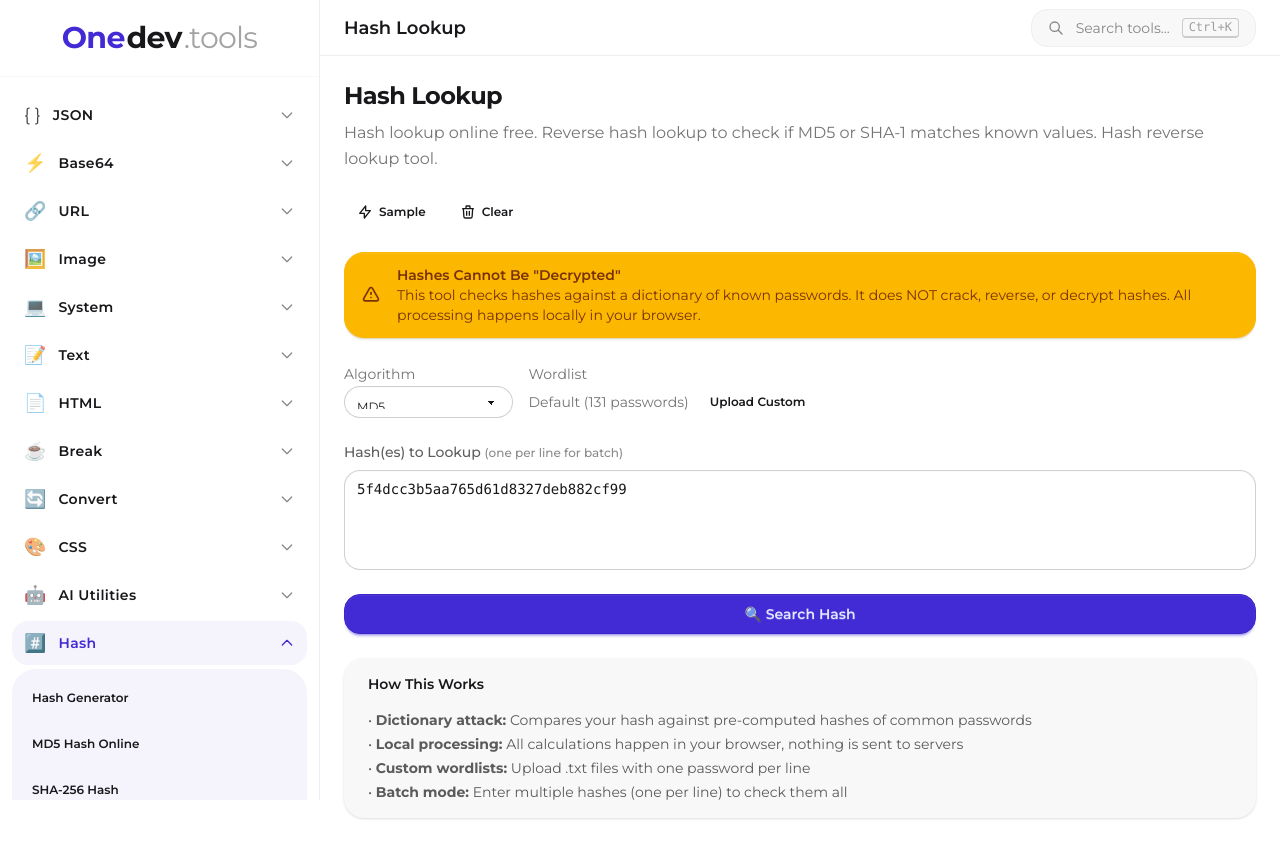
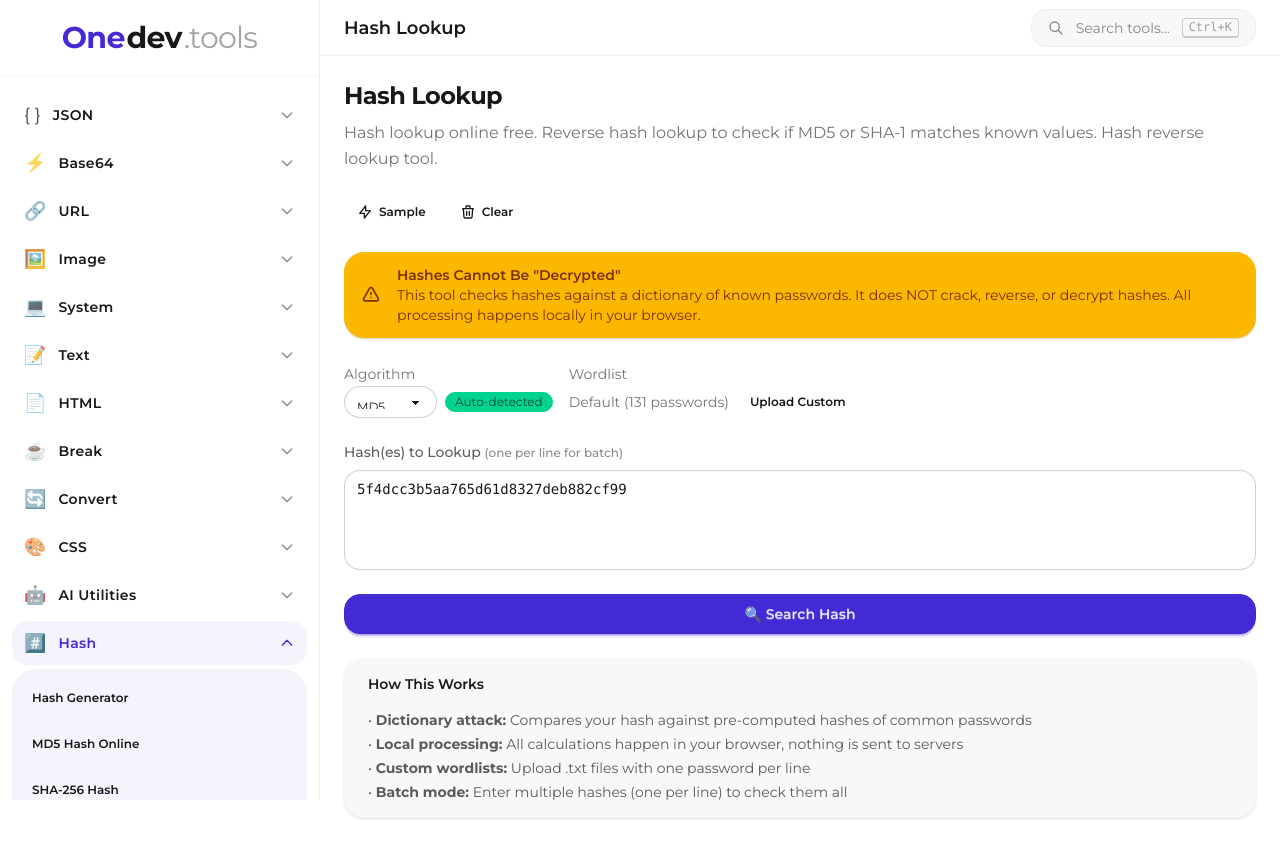
Before and after one commit to ronny8877/onedev, a SvelteKit app: page /hash/lookup in a window 1280 px wide. Both pictures are taken after a click on the button "Sample". Built offline with nearby package versions, Linux system fonts and the light colour scheme.

Commit message:
fix: hash converter and added ad script

```diff
--- a/src/app.html
+++ b/src/app.html
@@ -4,6 +4,8 @@
 		<meta charset="utf-8" />
 		<meta name="viewport" content="width=device-width, initial-scale=1" />
 		<script defer src="https://umami.inyx.dev/script.js" data-website-id="e30eadb1-4fff-416f-a314-ccd529417e6f"></script>
+		<script async src="https://pagead2.googlesyndication.com/pagead/js/adsbygoogle.js?client=ca-pub-6428755652534745"
+			crossorigin="anonymous"></script>
 		%sveltekit.head%
 	</head>
 	<body data-sveltekit-preload-data="hover">
--- a/src/routes/hash/converter/+page.svelte
+++ b/src/routes/hash/converter/+page.svelte
@@ -9,15 +9,14 @@
 	let uppercase = $state(false);
 	let addSeparator = $state(false);
 	let separator = $state(':');
-	let error = $state<string | null>(null);
 
 	const sampleHex = '5d41402abc4b2a76b9719d911017c592';
 	const sampleBase64 = 'XUFAKrxLKna5cZ2REBfFkg==';
 
-	let output = $derived(() => {
-		error = null;
+	// Compute both output and error together without mutating state inside $derived
+	let computed = $derived.by(() => {
 		const trimmed = input.trim();
-		if (!trimmed) return '';
+		if (!trimmed) return { output: '', error: null };
 
 		try {
 			let result: string;
@@ -25,16 +24,14 @@
 			if (mode === 'hex-to-base64') {
 				// Validate hex
 				if (!/^[a-fA-F0-9]+$/.test(trimmed.replace(/[\s:-]/g, ''))) {
-					error = 'Invalid hex string';
-					return '';
+					return { output: '', error: 'Invalid hex string' };
 				}
 				const cleanHex = trimmed.replace(/[\s:-]/g, '');
 				result = hexToBase64(cleanHex);
 			} else {
 				// Validate base64
 				if (!/^[A-Za-z0-9+/]+=*$/.test(trimmed)) {
-					error = 'Invalid Base64 string';
-					return '';
+					return { output: '', error: 'Invalid Base64 string' };
 				}
 				result = base64ToHex(trimmed);
 			}
@@ -49,12 +46,14 @@
 				}
 			}
 
-			return result;
+			return { output: result, error: null };
 		} catch (err) {
-			error = (err as Error).message;
-			return '';
+			return { output: '', error: (err as Error).message };
 		}
 	});
+
+	let output = $derived(computed.output);
+	let computedError = $derived(computed.error);
 
 	function loadSample() {
 		if (mode === 'hex-to-base64') {
@@ -66,13 +65,11 @@
 
 	function clearAll() {
 		input = '';
-		error = null;
 	}
 
 	function swapMode() {
-		const currentOutput = output();
-		if (currentOutput) {
-			input = currentOutput;
+		if (output) {
+			input = output;
 		}
 		mode = mode === 'hex-to-base64' ? 'base64-to-hex' : 'hex-to-base64';
 	}
@@ -86,7 +83,7 @@
 	keywords={['hash converter', 'hex to base64', 'base64 to hex', 'hash format', 'convert md5', 'hash encoding']}
 >
 	<div class="flex flex-col gap-6">
-		<ToolActions onSample={loadSample} onClear={clearAll} {stats} copyText={output()} />
+		<ToolActions onSample={loadSample} onClear={clearAll} {stats} copyText={output} />
 
 		<!-- Mode Selection -->
 		<div class="flex flex-wrap items-center gap-4">
@@ -154,24 +151,24 @@
 				</h3>
 				<div class="relative">
 					<textarea
-						value={output()}
+						value={output}
 						readonly
 						placeholder="Result will appear here..."
 						class="textarea textarea-bordered w-full min-h-[150px] font-mono text-sm rounded-xl resize-none bg-base-200"
 						spellcheck="false"
 					></textarea>
-					{#if output()}
+					{#if output}
 						<div class="absolute top-2 right-2">
-							<CopyButton text={output()} size="sm" />
+							<CopyButton text={output} size="sm" />
 						</div>
 					{/if}
 				</div>
 			</div>
 		</div>
 
-		{#if error}
+		{#if computedError}
 			<div class="alert alert-error rounded-xl">
-				<span>{error}</span>
+				<span>{computedError}</span>
 			</div>
 		{/if}
 
--- a/src/routes/hash/lookup/+page.svelte
+++ b/src/routes/hash/lookup/+page.svelte
@@ -5,6 +5,7 @@
 		lookupHash,
 		parseWordlist,
 		COMMON_PASSWORDS,
+		identifyHashType,
 		type HashAlgorithm
 	} from '$lib/utils/hash';
 
@@ -16,6 +17,7 @@
 	let progress = $state({ checked: 0, total: 0 });
 	let result = $state<{ found: boolean; plaintext?: string; checked: number } | null>(null);
 	let fileInput: HTMLInputElement;
+	let autoDetected = $state(false);
 
 	// Parse multiple hashes (one per line)
 	let hashes = $derived(
@@ -24,6 +26,35 @@
 			.map((h) => h.trim())
 			.filter((h) => h.length > 0)
 	);
+
+	// Auto-detect hash type when input changes
+	$effect(() => {
+		const firstHash = hashes[0];
+		if (!firstHash || hashes.length > 1) {
+			autoDetected = false;
+			return;
+		}
+
+		const detected = identifyHashType(firstHash);
+		if (detected.length > 0 && detected[0].confidence === 'high') {
+			const type = detected[0].type;
+			// Map detected types to our supported algorithms
+			if (type === 'MD5') {
+				algorithm = 'MD5';
+				autoDetected = true;
+			} else if (type === 'SHA-1') {
+				algorithm = 'SHA-1';
+				autoDetected = true;
+			} else if (type === 'SHA-256') {
+				algorithm = 'SHA-256';
+				autoDetected = true;
+			} else {
+				autoDetected = false;
+			}
+		} else {
+			autoDetected = false;
+		}
+	});
 
 	let results = $state<Map<string, { found: boolean; plaintext?: string }>>(new Map());
 
@@ -113,11 +144,18 @@
 				<label class="label">
 					<span class="label-text text-sm">Algorithm</span>
 				</label>
-				<select bind:value={algorithm} class="select select-bordered select-sm">
-					<option value="MD5">MD5</option>
-					<option value="SHA-1">SHA-1</option>
-					<option value="SHA-256">SHA-256</option>
-				</select>
+				<div class="flex items-center gap-2 ">
+					<select bind:value={algorithm} class="select select-bordered select-sm">
+						<option value="MD5">MD5</option>
+						<option value="SHA-1">SHA-1</option>
+						<option value="SHA-256">SHA-256</option>
+					</select>
+					{#if autoDetected}
+						<span class="badge badge-success badge-sm block text-nowrap gap-1">
+							Auto-detected
+						</span>
+					{/if}
+				</div>
 			</div>
 
 			<div class="form-control flex-1">
```
